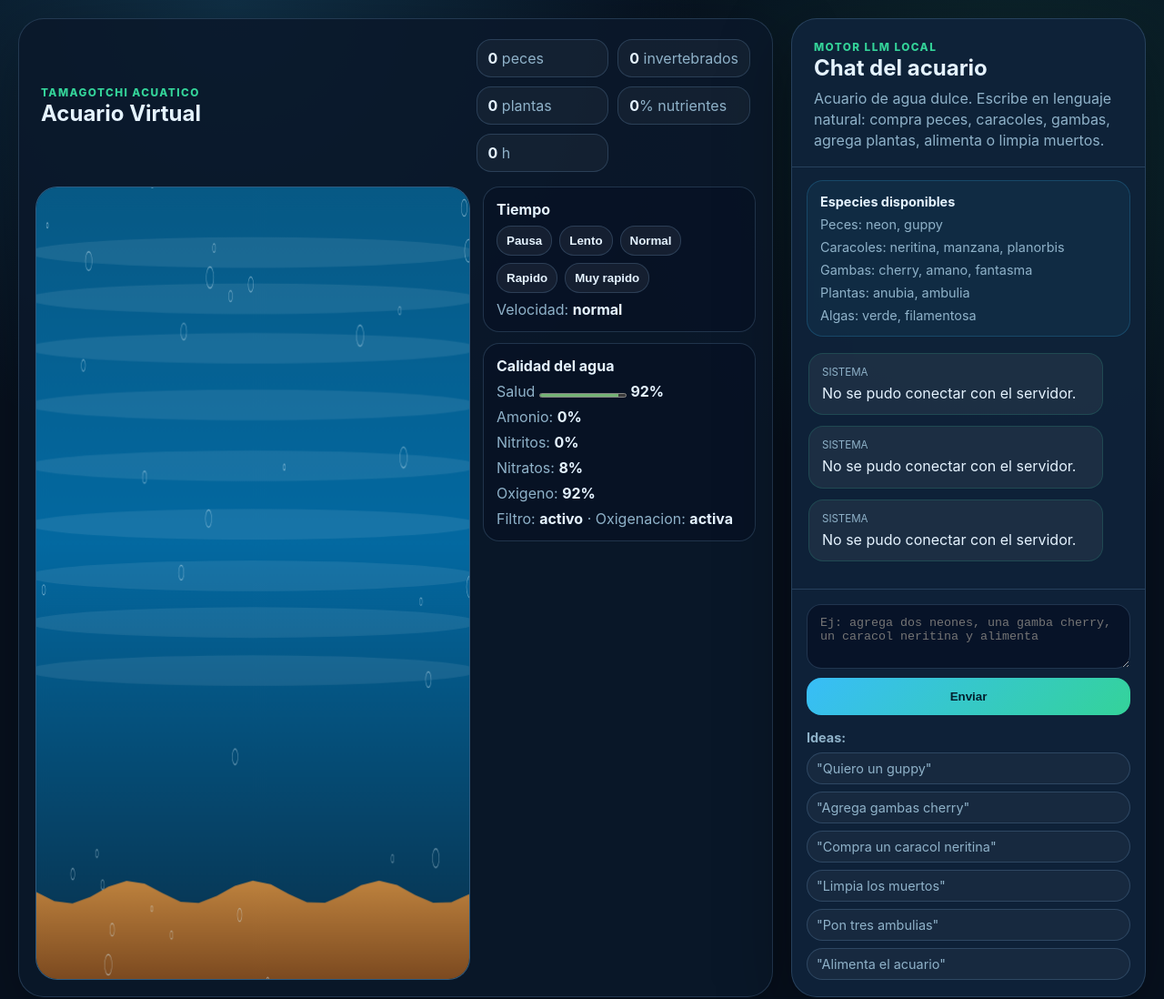
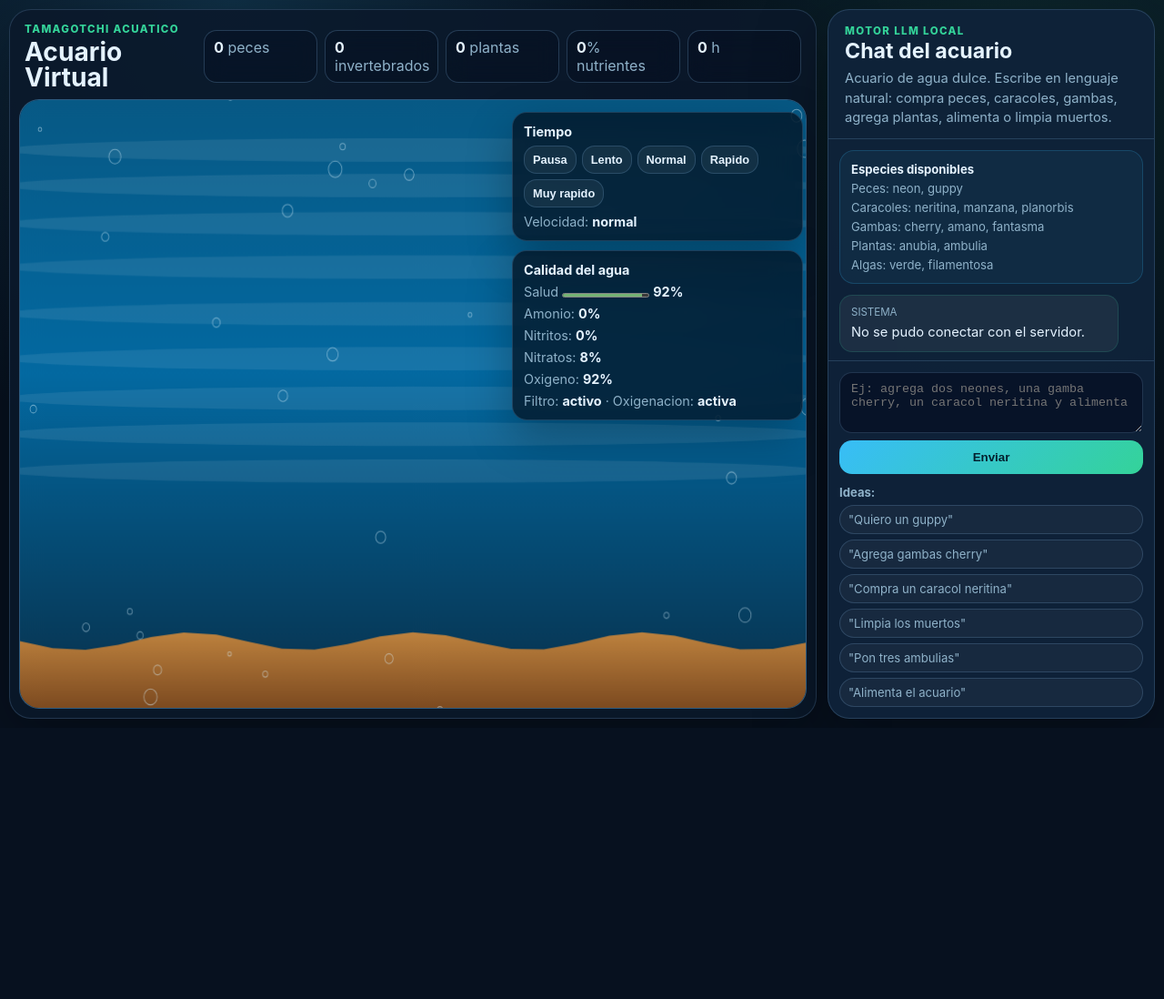
Before and after one commit to alexeiiw/Aquario, a website: page frontend/index.html in a window 1280 px wide. Shown: the whole page at 91% size. After the commit the page ends 800 px from the top, so only its background shows below. Drawn offline with nearby package versions, Linux system fonts and the light colour scheme; no server answers.

Commit message:
Redesign aquarium layout focus

```diff
--- a/frontend/style.css
+++ b/frontend/style.css
@@ -28,16 +28,17 @@ body {
 
 .app-shell {
   display: grid;
-  grid-template-columns: minmax(0, 1fr) 390px;
-  gap: 20px;
-  min-height: 100vh;
-  padding: 20px;
+  grid-template-columns: minmax(0, 1fr) 360px;
+  gap: 12px;
+  height: 100vh;
+  padding: 10px;
+  overflow: hidden;
 }
 
 .aquarium-panel,
 .chat-panel {
   border: 1px solid var(--border);
-  border-radius: 28px;
+  border-radius: 24px;
   background: var(--panel);
   box-shadow: 0 24px 80px rgba(0, 0, 0, 0.34);
   overflow: hidden;
@@ -47,20 +48,21 @@ body {
   display: flex;
   flex-direction: column;
   min-width: 0;
+  min-height: 0;
 }
 
 .panel-header {
   display: flex;
   align-items: center;
   justify-content: space-between;
-  gap: 18px;
-  padding: 22px 24px 16px;
+  gap: 14px;
+  padding: 14px 16px 10px;
 }
 
 .eyebrow {
   margin: 0 0 4px;
   color: var(--accent-2);
-  font-size: 0.74rem;
+  font-size: 0.72rem;
   font-weight: 800;
   letter-spacing: 0.12em;
   text-transform: uppercase;
@@ -72,18 +74,27 @@ h2 {
   line-height: 1;
 }
 
+h1 {
+  font-size: clamp(1.55rem, 2.2vw, 2.3rem);
+}
+
+h2 {
+  font-size: 1.45rem;
+}
+
 .status-grid {
   display: grid;
-  grid-template-columns: repeat(2, minmax(120px, 1fr));
-  gap: 10px;
+  grid-template-columns: repeat(5, minmax(92px, 1fr));
+  gap: 8px;
 }
 
 .status-grid span {
-  padding: 10px 12px;
-  border: 1px solid var(--border);
-  border-radius: 16px;
+  padding: 8px 10px;
+  border: 1px solid rgba(148, 203, 255, 0.22);
+  border-radius: 14px;
   color: var(--muted);
-  background: rgba(255, 255, 255, 0.04);
+  background: rgba(2, 6, 23, 0.24);
+  backdrop-filter: blur(12px);
 }
 
 .status-grid strong {
@@ -91,34 +102,43 @@ h2 {
 }
 
 .aquarium-body {
-  display: grid;
-  grid-template-columns: minmax(0, 1fr) 300px;
-  gap: 14px;
+  position: relative;
   flex: 1;
-  padding: 0 18px 18px;
   min-height: 0;
+  padding: 0 10px 10px;
 }
 
 .canvas-wrap {
   min-width: 0;
+  height: 100%;
 }
 
 .ecosystem-panel {
+  position: absolute;
+  top: 14px;
+  right: 14px;
+  z-index: 2;
   display: grid;
   grid-template-columns: 1fr;
   align-content: start;
-  gap: 12px;
+  gap: 10px;
+  width: min(320px, calc(100% - 28px));
+  pointer-events: none;
 }
 
 .time-controls,
 .water-panel {
   display: grid;
-  gap: 8px;
-  padding: 14px;
+  gap: 7px;
+  padding: 12px;
   border: 1px solid var(--border);
-  border-radius: 18px;
+  border-radius: 16px;
   color: var(--muted);
-  background: rgba(2, 6, 23, 0.22);
+  background: rgba(2, 13, 27, 0.72);
+  box-shadow: 0 18px 50px rgba(0, 0, 0, 0.28);
+  backdrop-filter: blur(16px);
+  pointer-events: auto;
+  font-size: 0.9rem;
 }
 
 .time-controls strong,
@@ -130,14 +150,15 @@ h2 {
 .time-buttons {
   display: flex;
   flex-wrap: wrap;
-  gap: 8px;
+  gap: 6px;
 }
 
 .time-buttons button {
-  padding: 8px 10px;
+  padding: 7px 9px;
   border: 1px solid var(--border);
   color: var(--text);
   background: rgba(255, 255, 255, 0.06);
+  font-size: 0.8rem;
 }
 
 .time-buttons button.active {
@@ -154,9 +175,9 @@ canvas {
   display: block;
   width: 100%;
   height: 100%;
-  min-height: 520px;
+  min-height: 0;
   border: 1px solid rgba(147, 197, 253, 0.28);
-  border-radius: 24px;
+  border-radius: 22px;
   background: #07324f;
 }
 
@@ -168,26 +189,27 @@ canvas {
 }
 
 .chat-header {
-  padding: 24px 24px 16px;
+  padding: 16px 18px 12px;
   border-bottom: 1px solid var(--border);
 }
 
 .chat-header p:last-child {
-  margin: 10px 0 0;
+  margin: 8px 0 0;
   color: var(--muted);
   line-height: 1.45;
+  font-size: 0.92rem;
 }
 
 .catalog {
   display: grid;
-  gap: 8px;
-  margin: 14px 16px 0;
-  padding: 14px;
+  gap: 5px;
+  margin: 12px 12px 0;
+  padding: 12px;
   border: 1px solid rgba(56, 189, 248, 0.2);
-  border-radius: 18px;
+  border-radius: 16px;
   color: var(--muted);
   background: rgba(56, 189, 248, 0.06);
-  font-size: 0.9rem;
+  font-size: 0.82rem;
 }
 
 .catalog strong {
@@ -196,18 +218,19 @@ canvas {
 
 .messages {
   flex: 1;
-  min-height: 260px;
-  padding: 18px;
+  min-height: 0;
+  padding: 12px;
   overflow-y: auto;
 }
 
 .message {
   max-width: 92%;
-  margin-bottom: 12px;
-  padding: 12px 14px;
-  border-radius: 16px;
+  margin-bottom: 10px;
+  padding: 10px 12px;
+  border-radius: 14px;
   color: var(--text);
   line-height: 1.4;
+  font-size: 0.92rem;
   background: rgba(255, 255, 255, 0.06);
 }
 
@@ -231,8 +254,8 @@ canvas {
 
 .chat-form {
   display: grid;
-  gap: 10px;
-  padding: 16px;
+  gap: 8px;
+  padding: 12px;
   border-top: 1px solid var(--border);
 }
 
@@ -240,8 +263,8 @@ textarea {
   width: 100%;
   resize: vertical;
   border: 1px solid var(--border);
-  border-radius: 16px;
-  padding: 12px 14px;
+  border-radius: 14px;
+  padding: 10px 12px;
   color: var(--text);
   background: rgba(2, 6, 23, 0.48);
   outline: none;
@@ -253,8 +276,8 @@ textarea:focus {
 
 button {
   border: 0;
-  border-radius: 16px;
-  padding: 13px 16px;
+  border-radius: 14px;
+  padding: 11px 14px;
   color: #03202e;
   font-weight: 900;
   cursor: pointer;
@@ -269,22 +292,35 @@ button:disabled {
 
 .tips {
   display: grid;
-  gap: 8px;
-  padding: 0 16px 18px;
+  gap: 6px;
+  padding: 0 12px 12px;
   color: var(--muted);
-  font-size: 0.9rem;
+  font-size: 0.82rem;
 }
 
 .tips span {
-  padding: 8px 10px;
+  padding: 7px 9px;
   border: 1px solid var(--border);
   border-radius: 999px;
   background: rgba(255, 255, 255, 0.04);
 }
 
+@media (max-width: 1180px) {
+  .status-grid {
+    grid-template-columns: repeat(3, minmax(92px, 1fr));
+  }
+}
+
 @media (max-width: 980px) {
   .app-shell {
     grid-template-columns: 1fr;
+    height: auto;
+    min-height: 100vh;
+    overflow: visible;
+  }
+
+  .aquarium-panel {
+    min-height: 76vh;
   }
 
   .chat-panel {
@@ -303,14 +339,20 @@ button:disabled {
   }
 
   .aquarium-body {
-    grid-template-columns: 1fr;
+    padding: 0 8px 8px;
+  }
+
+  .ecosystem-panel {
+    position: static;
+    width: auto;
+    margin-top: 8px;
   }
 
   .status-grid {
-    grid-template-columns: 1fr;
+    grid-template-columns: repeat(2, minmax(0, 1fr));
   }
 
   canvas {
-    min-height: 420px;
+    height: 56vh;
   }
 }
```
